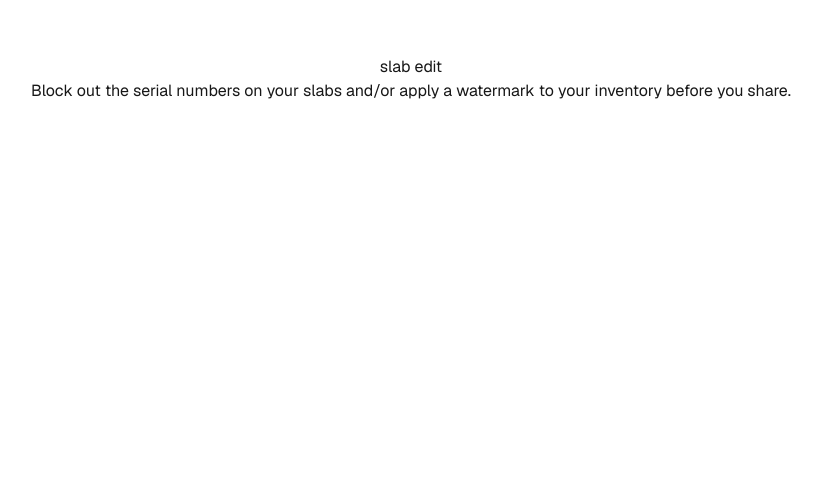
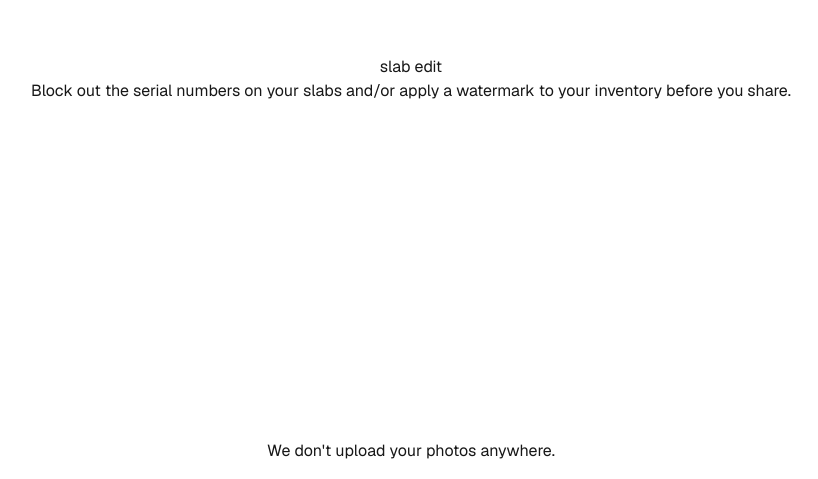
Before and after one commit to jarrensj/slab-edit, a Next.js app: page / in a window 1280 px wide. Shown: the part 321-800 px from the top of the page, without its empty margins (229-1047 px from the left). Built offline with nearby package versions, Linux system fonts and the light colour scheme.

Commit message:
feat: add footer noting photos are not uploaded (#5)

```diff
--- a/app/layout.tsx
+++ b/app/layout.tsx
@@ -21,7 +21,12 @@ export const metadata: Metadata = {
 export default function RootLayout({ children }: LayoutProps<"/">) {
   return (
     <html lang="en" className={`${geistSans.variable} ${geistMono.variable}`}>
-      <body>{children}</body>
+      <body>
+        {children}
+        <footer className="fixed inset-x-0 bottom-0 p-4 text-center">
+          We don&apos;t upload your photos anywhere.
+        </footer>
+      </body>
     </html>
   );
 }
```
